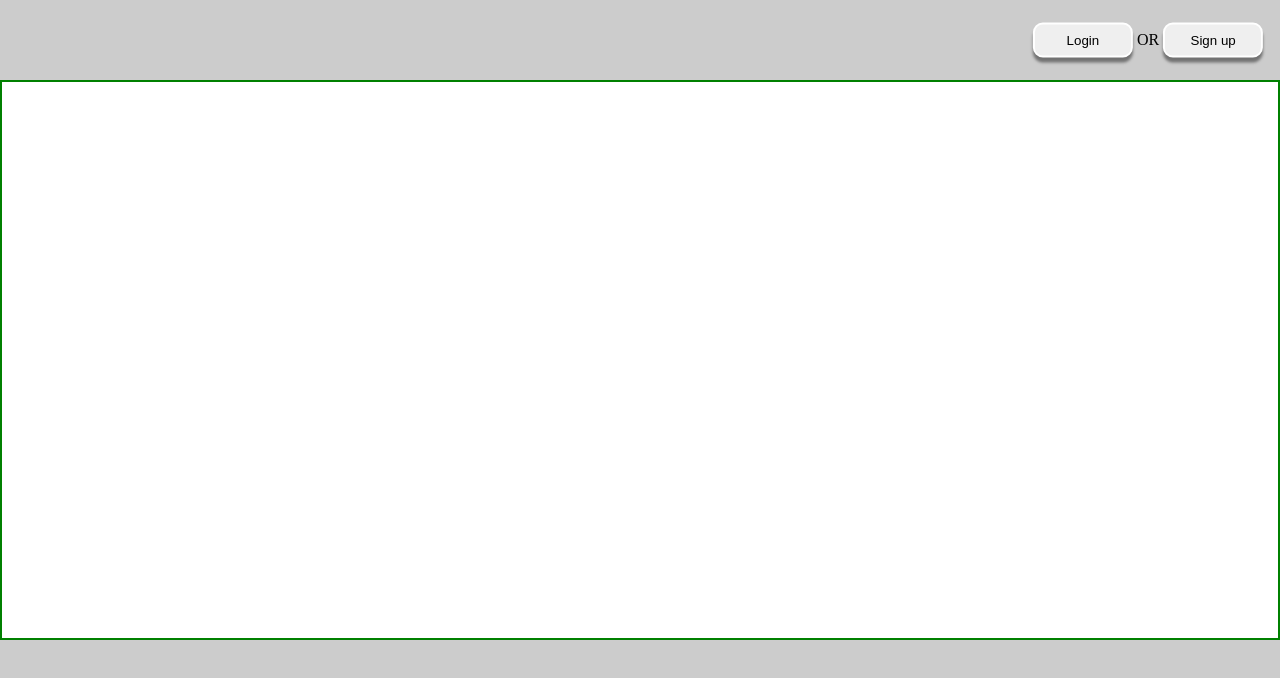
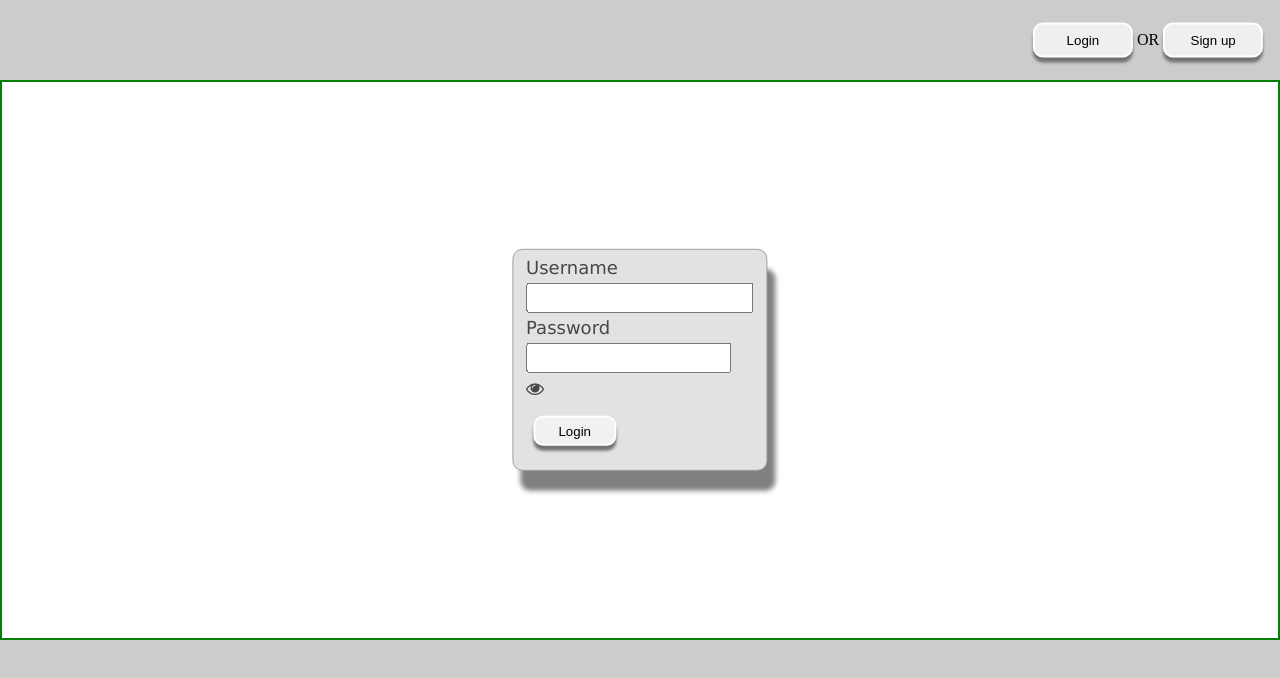
Before and after one commit to ShivamSGokarankar/remotewebproject, a plain HTML site: page Attendance App frontend/index.html in a window 1280 px wide. Drawn offline with nearby package versions, Linux system fonts and the light colour scheme.

Commit message:
password show/hide icon added

```diff
--- a/Attendance App frontend/index.css
+++ b/Attendance App frontend/index.css
@@ -87,7 +87,7 @@ body,html {
 }
 .section>.login-form-container
 {
-    display: none;
+    display: inline-block;
     border: 1px solid rgb(160, 160, 160);
     position: relative;
     width: 20%;
@@ -98,6 +98,7 @@ body,html {
     background-color: rgb(226, 226, 226);
     box-shadow: 8px 20px 5px grey ;
     transition: ease-in-out 2s;
+    border-radius: 10px;
 }
 
 .section>.login-form-container>.login-form-element
--- a/Attendance App frontend/index.html
+++ b/Attendance App frontend/index.html
@@ -6,6 +6,7 @@
     <meta name="viewport" content="width=device-width, initial-scale=1.0">
     <title>Document</title>
     <link rel="stylesheet" href="index.css">
+    <link rel="stylesheet" href="https://cdnjs.cloudflare.com/ajax/libs/font-awesome/4.7.0/css/font-awesome.min.css">
     <script src="https://ajax.googleapis.com/ajax/libs/jquery/3.6.0/jquery.min.js"></script>
     <script src="index.js"></script>
 </head>
@@ -32,7 +33,10 @@
                     <label>Password</label>
             </div>
             <div class="login-form-element">
-                <input type="password" >
+                <input id="password-field" type="password"
+                style="width: 90%;" >
+                <i id="" class="fa fa-eye fa-5xs"
+                style="padding:0px 0px" onmouseup="hidepassword();" onmousedown="showpassword();"></i>
             </div>
 
             <div class="login-submitbutton">
--- a/Attendance App frontend/index.js
+++ b/Attendance App frontend/index.js
@@ -6,3 +6,23 @@ function showLoginForm()
         element.setAttribute("style","display:block;transition:ease-in-out 2s;");
 
 }
+
+function showpassword()
+{
+    var element1=document.getElementById('password-field');
+    // if(element1.type==='password')
+    // {
+    //     element1.type='text';
+    // }
+    // else
+    // {
+    //     element1.type='password';
+
+    // }
+    element1.type = 'text';
+}
+
+function hidepassword() {
+    var element1=document.getElementById('password-field');
+    element1.type = 'password';
+}
```
